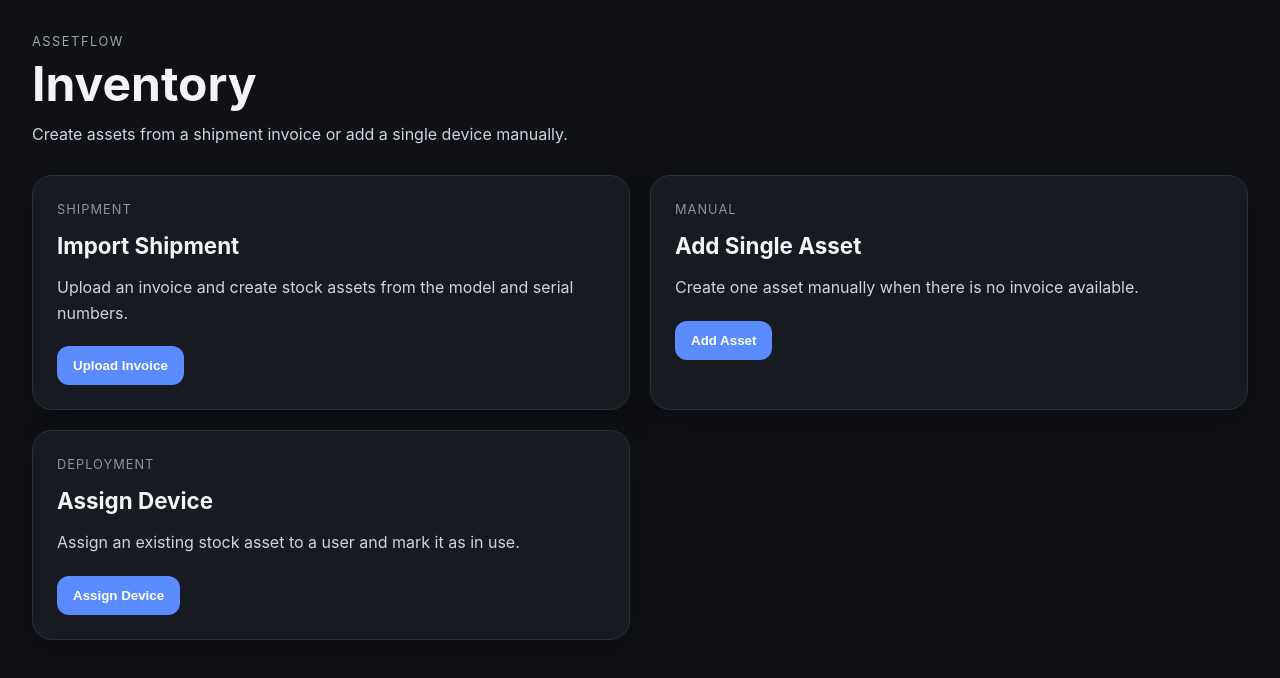
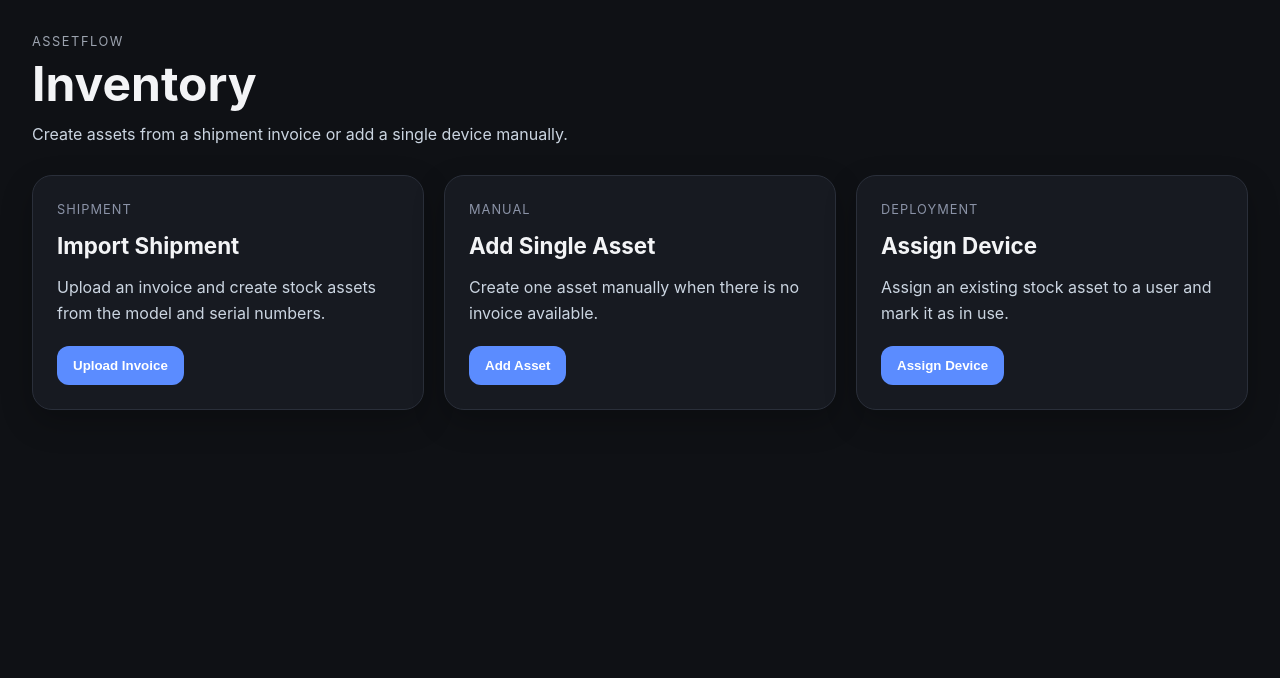
Before and after one commit to danger-14/AssetFlow, a React (Vite) app: page /inventory in a window 1280 px wide. Shown: the top 678 px of the page. Built offline with nearby package versions, Linux system fonts and the light colour scheme; the HTML template or start-up script is replaced by a standard one.

Commit message:
Update Inventory.css

```diff
--- a/src/pages/Inventory/Inventory.css
+++ b/src/pages/Inventory/Inventory.css
@@ -33,7 +33,7 @@
 .inventory-grid {
   display: grid;
   gap: 20px;
-  grid-template-columns: repeat(2, minmax(0, 1fr));
+  grid-template-columns: repeat(3, minmax(0, 1fr));
 }
 
 .inventory-card {
@@ -77,12 +77,12 @@
   opacity: 0.95;
 }
 
-@media (max-width: 800px) {
+@media (max-width: 900px) {
+  .inventory-grid {
+    grid-template-columns: 1fr;
+  }
+
   .inventory-page {
     padding: 20px;
   }
-
-  .inventory-grid {
-    grid-template-columns: 1fr;
-  }
 }
```
